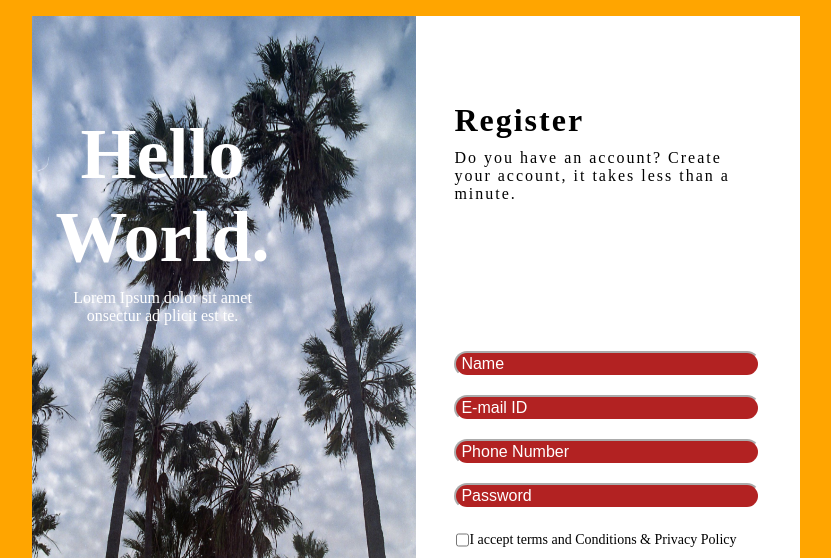
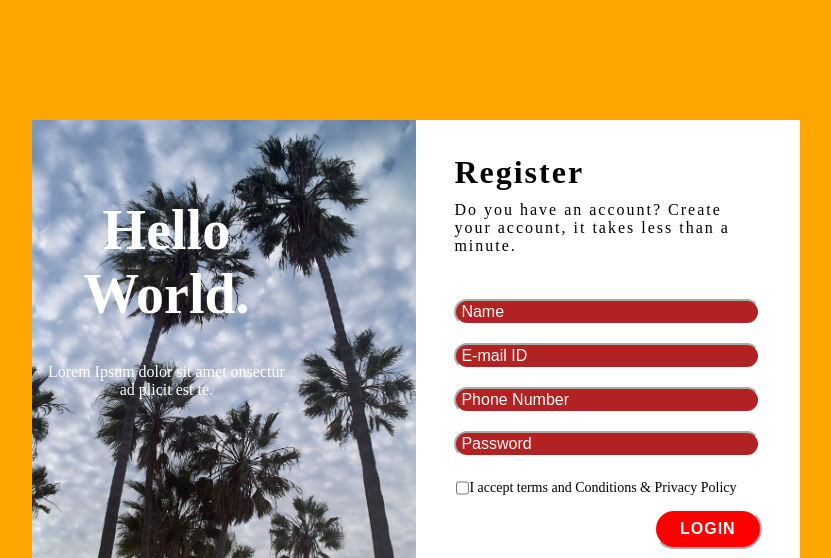
Before and after one commit to spiropoulos94/netmechanics-assignment, a website: page index.html in a window 1280 px wide. Shown: the top 558 px of the page, without its empty margins (224-1055 px from the left). Drawn offline with Linux system fonts and the light colour scheme.

Commit message:
fixed breakpoints

```diff
--- a/assets/scss/style.scss
+++ b/assets/scss/style.scss
@@ -43,7 +43,7 @@ header {
 
 main {
   background-color: $pageColor;
-  width: 50%;
+  width: 65%;
   margin: auto;
   max-width: 500px;
   max-height: 100%;
@@ -156,6 +156,12 @@ footer .divider {
 
 // try to move the input cursor towards the middle while typing in an input
 
+//@media only screen and (min-width: 1025) {
+//  main {
+//    width: 510vh;
+//  }
+//}
+
 @media only screen and (min-width: 992px) {
   body {
     background-color: white;
@@ -171,7 +177,7 @@ footer .divider {
   main {
     width: 60vw;
     max-width: none;
-    height: 60vw;
+    height: 70vh;
     display: flex;
     flex-direction: row;
 
@@ -214,16 +220,16 @@ footer .divider {
     width: 50%;
     .banner_text {
       position: absolute;
-      top: 40%;
-      left: 40%;
-      transform: translate(-60%, -80%);
+      top: 30%;
+      left: 35%;
+      transform: translate(-50%, -50%);
       h1 {
-        font-size: 4.5rem;
+        font-size: 3.5rem;
       }
       p {
         font-size: 1rem;
         position: relative;
-        top: -50px;
+        top: -10px;
       }
     }
     img {
```
Also changed, not shown: dist/assets/css/style.css.
